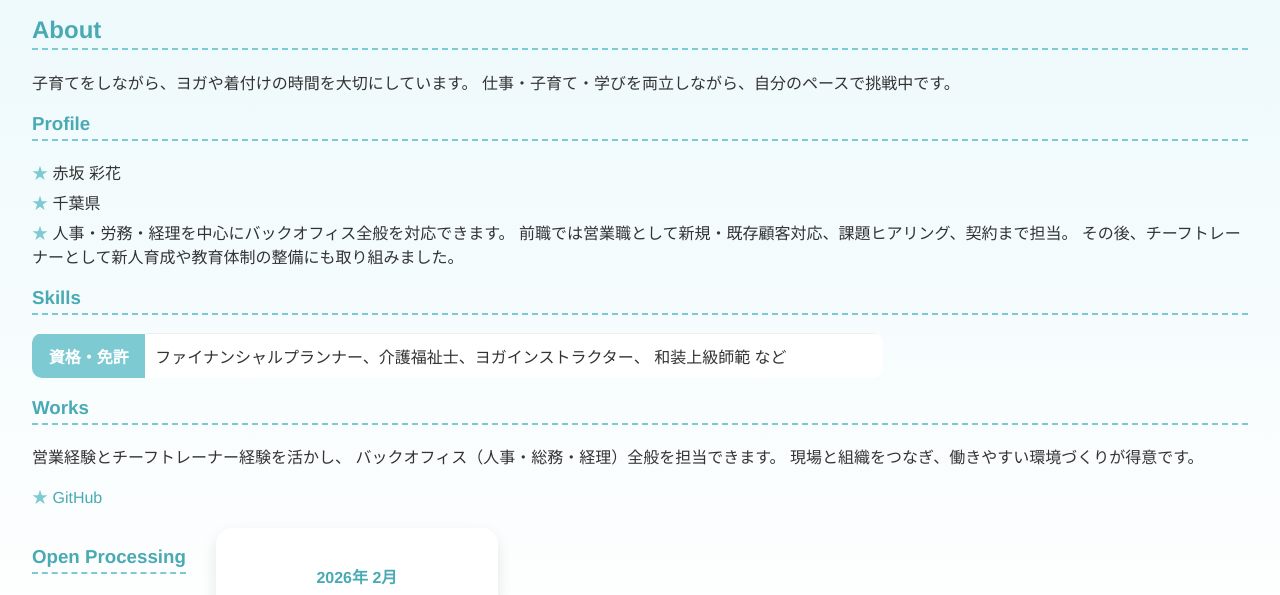
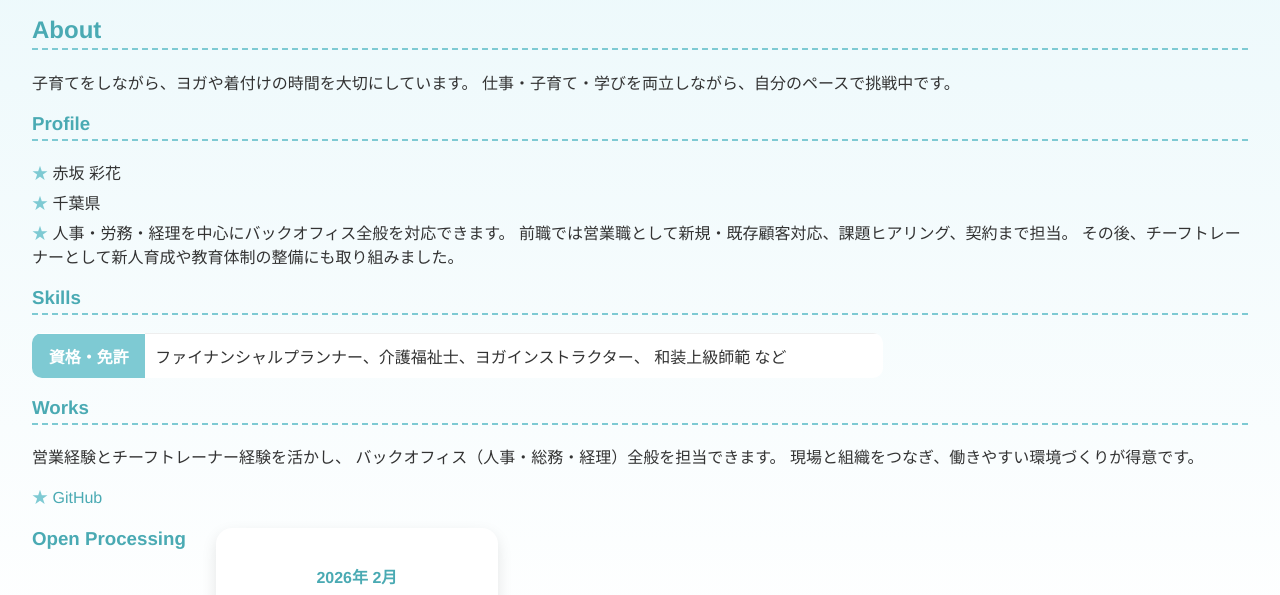
Before and after one commit to aka-ayaa26/aka-ayaa26.github.io, a plain HTML site: page index.html in a window 1280 px wide. Shown: the part 144-739 px from the top of the page. Drawn offline with Linux system fonts and the light colour scheme.

Commit message:
h3修正

```diff
--- a/style.css
+++ b/style.css
@@ -172,3 +172,9 @@ td {
     flex-direction: column;
   }
 }
+/* h3を横並び用に調整 */
+.section-with-calendar h3 {
+  margin: 0;
+  white-space: nowrap;   /* 改行させない */
+  border-bottom: none;   /* 下線を消す */
+}
```
